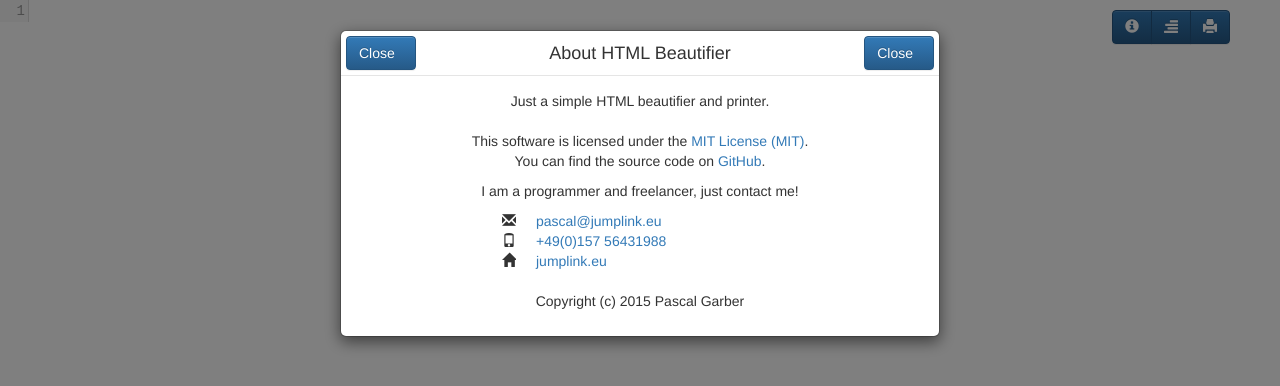
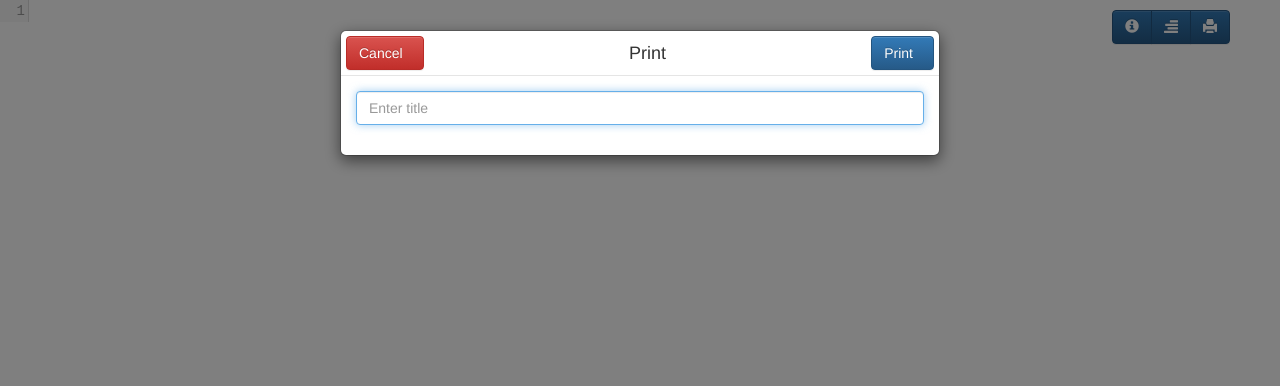
Before and after one commit to JumpLink/html-beautifier, a plain HTML site: page index.html in a window 1280 px wide. Both pictures are taken after a click on the button 1131 px from the left and 27 px from the top of the page. Drawn offline with Linux system fonts and the light colour scheme.

Commit message:
focus title input on print modal

```diff
--- a/index.html
+++ b/index.html
@@ -27,7 +27,7 @@
     </div>
     <!-- Right-Top Control Button Group -->
     <div class="btn-group" id="base-btn-group" role="group" aria-label="controlButtonGroupLabel">
-        <button class="btn btn-primary" id="about-button" title="About" data-toggle="modal" data-target="#aboutModal">
+        <button class="btn btn-primary" id="about-button" title="About" onclick="showPrintModal();">
             <span class="glyphicon glyphicon-info-sign" aria-hidden="true"></span>
         </button>
         <button class="btn btn-primary" id="format" onclick="format();" title="Beautify HTML">
@@ -117,10 +117,23 @@
             document.title = title;
         }
 
+        var focusPageInput = function () {
+            $('#page-title').focus();
+        }
+
+        var showPrintModal = function () {
+            $('#printModal').modal('show');
+        }
+
+        var hidePrintModal = function () {
+            $('#printModal').modal('hide');
+        }
+
         var preparePrint = function () {
             editor.setOption("lineWrapping", true );
             format();
             setPageTilte();
+            hidePrintModal();
             window.print();
         }
 
@@ -133,6 +146,10 @@
             }
             editor = CodeMirror.fromTextArea(document.getElementById("editor"),options);
         });
+
+        $('#printModal').on('shown.bs.modal', function () {
+            focusPageInput();
+        })
     </script>
 </body>
 </html>
```
